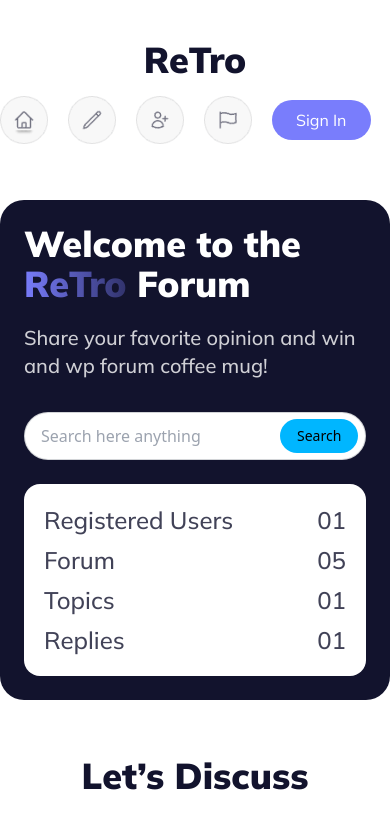
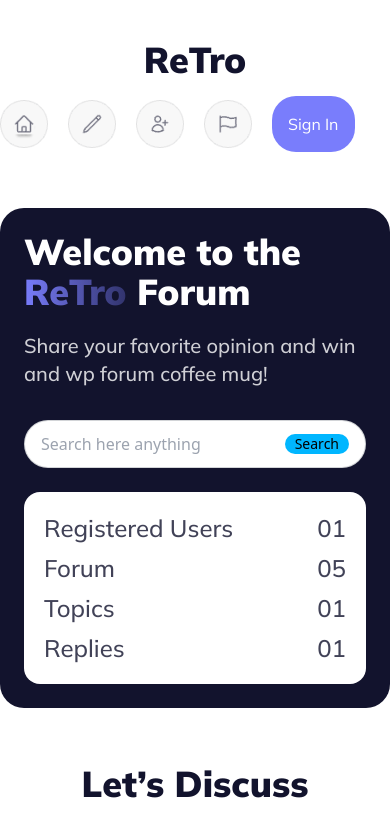
Before and after one commit to Tanvirgit07/Assignment-six-copy, a plain HTML site: page index.html in a window 390 px wide. Shown: the top 817 px of the page. Drawn offline with nearby package versions, Linux system fonts and the light colour scheme; no server answers.

Commit message:
added a sin in

```diff
--- a/index.html
+++ b/index.html
@@ -31,7 +31,7 @@
             ReTro
           </h1>
         </div>
-        <div class="flex gap-5 items-center">
+        <div class="flex gap-5 items-center mx-auto">
           <div class="w-12 h-12">
             <img title="Home" src="icons/Frame 2.png" alt="">
           </div>
@@ -46,7 +46,7 @@
           </div>
           <div>
             <button
-              class="bg-[#797DFC] px-6 py-2 rounded-3xl font-mulish lg:text-xl text-white"
+              class="bg-[#797DFC] lg:px-6 lg:py-2 p-4 rounded-3xl font-mulish lg:text-xl text-white"
             >
               Sign In
             </button>
@@ -85,7 +85,7 @@
                     class="grow"
                     placeholder="Search here anything"
                   />
-                  <button onclick="inputValue()" class="badge badge-info p-4">
+                  <button onclick="inputValue()" class="badge badge-info lg:p-4">
                     Search
                   </button>
                 </label>
```
